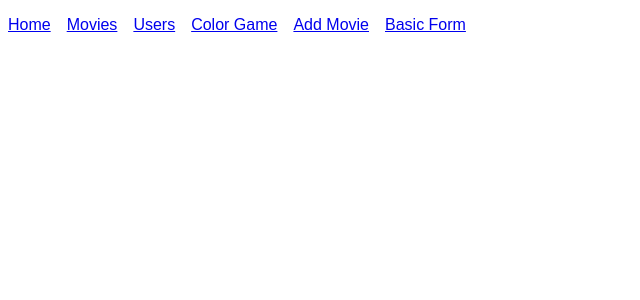
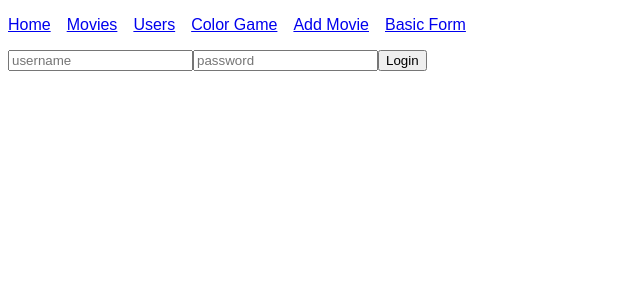
Before and after one commit to Saran-R13/movie-app-bcs-dec-2025, a React (Vite) app: page /login in a window 1280 px wide. Shown: the top 300 px of the page, without its empty margins (0-640 px from the left). Built offline with nearby package versions, Linux system fonts and the light colour scheme.

Commit message:
movie finish

```diff
--- a/src/App.jsx
+++ b/src/App.jsx
@@ -8,6 +8,7 @@ import { MovieDetails } from "./MovieDetails";
 // import { NotFound } from "./NotFound";
 import { UserList } from "./UserList";
 import { BasicForm } from "./BasicForm";
+import { Church } from "@mui/icons-material";
 
 export default function App() {
   // App is mounted - GET - componentDidMount
@@ -44,8 +45,14 @@ export default function App() {
 
         {/* Old users -> films */}
         <Route path="films" element={<Navigate replace to="/movies" />} />
-        {/* <Route path="films" element={<MovieList />} /> */}
-        <Route path="movies" element={<MovieList />} />
+        <Route
+          path="movies"
+          element={
+            <ProtectedRoute>
+              <MovieList />
+            </ProtectedRoute>
+          }
+        />
 
         {/* /movies ->  /movies/102  */}
         {/* : -> will treat id as variable - /movies/1 ->   id -> 1 */}
@@ -56,9 +63,16 @@ export default function App() {
 
         <Route path="color-game" element={<ColorGame />} />
 
+        <Route path="login" element={<BasicForm />} />
+
         {/*    * -> catch all -> Always last      */}
         {/* <Route path="*" element={<NotFound />} /> */}
       </Routes>
     </div>
   );
 }
+function ProtectedRoute({ children }) {
+  const token = localStorage.getItem("token");
+
+  return token ? children : <Navigate replace to="/login" />;
+}
--- a/src/BasicForm.jsx
+++ b/src/BasicForm.jsx
@@ -1,40 +1,68 @@
 import { useFormik } from "formik";
 
+import { API } from "./global";
 import { object, string } from "yup";
+import { useNavigate } from "react-router";
 
 let loginValidationSchema = object({
-  username: string().required("user name is missing😞").min(4,"username is so sort 😂 "),
-  password: string().required("why not fill the blon")
+  username: string()
+    .required("user name is missing😞")
+    .min(4, "username is so sort 😂 "),
+  password: string().required("why not fill the blon"),
 });
 
 export function BasicForm() {
-  const formik = useFormik({
+  const navigate = useNavigate();
+  const { handleSubmit, values, handleChange, handleBlur, touched, errors } =
+    useFormik({
       initialValues: {
-      username: "tara 1",
-      password: "abc",
+        username: "",
+        password: "",
       },
       validationSchema: loginValidationSchema,
       onSubmit: (data) => {
         console.log("When all validations passes");
         console.log("All data", data);
+
+        fetch(`${API}/auth/login`, {
+          method: "post",
+          headers: { "Content-Type": "application/json" },
+          body: JSON.stringify(data),
+        })
+          .then((res) => res.json())
+          .then((data) => {
+            console.log(data);
+
+            if (data?.token) {
+              localStorage.setItem("token", data.token);
+              navigate("/movies");
+            }
+          });
       },
     });
   return (
-    <form onSubmit={formik.handleSubmit}>
+    <form onSubmit={handleSubmit}>
       <input
         type="text"
         placeholder="username"
-        value={formik.values.username}
-        onChange={formik.handleChange}
+        value={values.username}
+        onChange={handleChange}
+        onBlur={handleBlur}
         name="username"
       />
+
+      {touched.username && errors.username ? errors.username : null}
+
       <input
         type="text"
         placeholder="password"
-        value={formik.values.password}
-        onChange={formik.handleChange}
+        value={values.password}
+        onChange={handleChange}
+        onBlur={handleBlur}
         name="password"
       />
+
+      {touched.password && errors.password ? errors.password : null}
       <button type="submit">Login</button>
     </form>
   );
```
Lines whose indentation alone changed are shown as unchanged.
